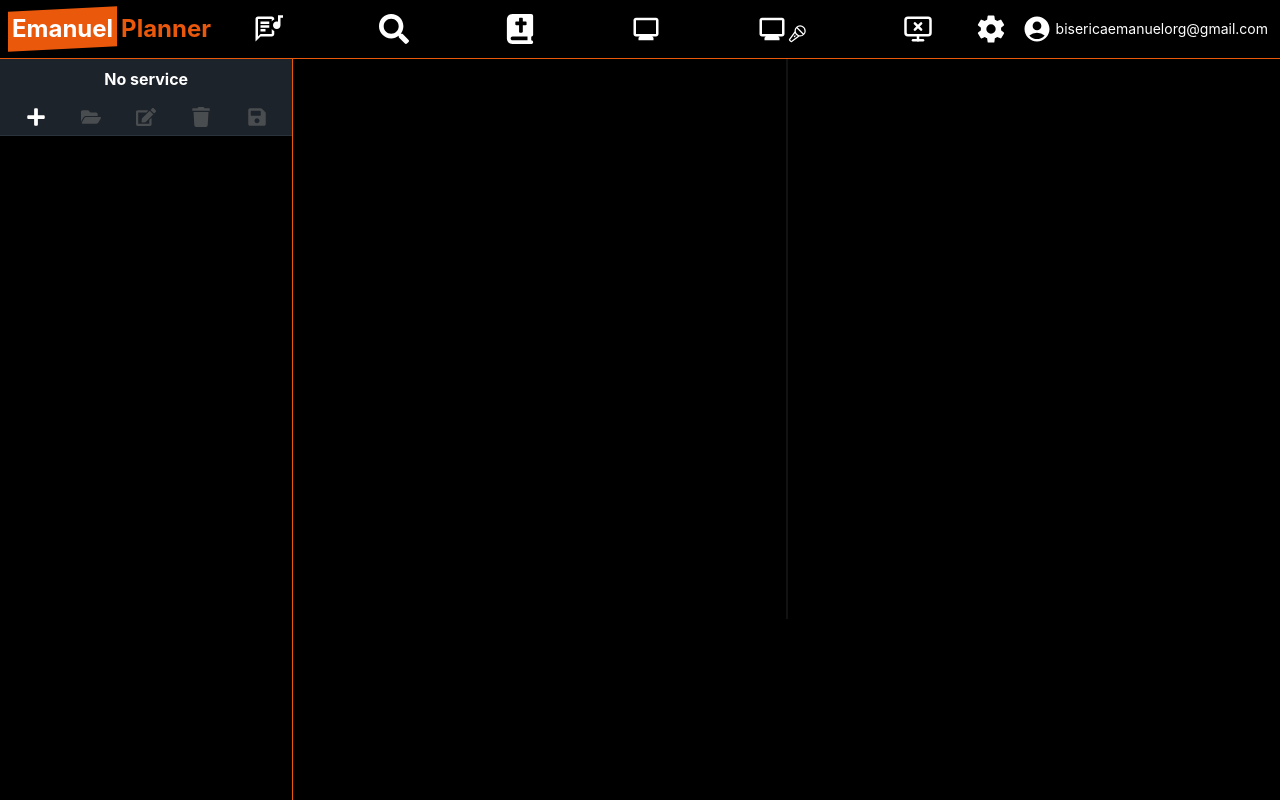
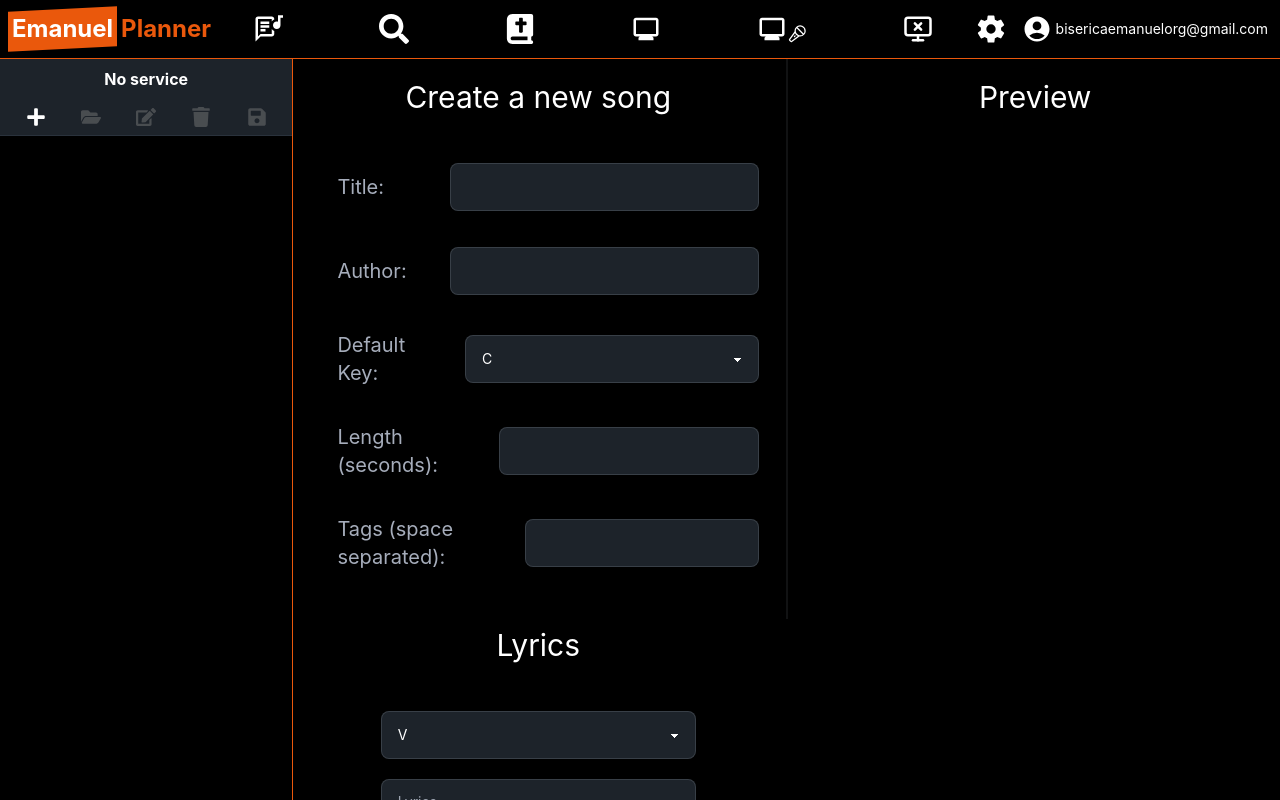
Before and after one commit to 10dnv/emn-presenter, a React (Create React App) app in the folder frontend/: page /create-song in a window 1280 px wide. Shown: the top 800 px of the page. Built offline with nearby package versions, Linux system fonts and the light colour scheme.

Commit message:
made create song template

```diff
--- a/frontend/src/components/CreateSong.jsx
+++ b/frontend/src/components/CreateSong.jsx
@@ -3,18 +3,82 @@ import React from 'react'
 function CreateSong() {
   return (
     <div className='bg-black text-white w-[100%] h-[70vh] flex  px-5 '>
-        <div id='lyrics-search-container' className='w-[50%] '></div>
+        <div id='create-song-left-container' className='w-[50%] '>
+            <div id ="create-song-title" className=' py-5 flex justify-center'>
+                <h1 className='text-3xl'>Create a new song</h1>
+            </div>
+
+            <div id ="create-song-content" className=' pt-5 flex justify-start flex-col gap-5'>
+              {/* Song title */}
+              <div className="label flex justify-between  ">
+                <span className="label-text px-5 text-xl ">Title:</span>
+                <input id="input-song-title" type="text" className="input input-bordered w-[70%] max-w-md"  />
+              </div>
+
+              {/* Song author */}
+              <div className="label flex justify-between ">
+                <span className="label-text px-5 text-xl">Author:</span>
+                <input id="input-song-author" type="text" className="input input-bordered  w-[70%] max-w-md"  />
+              </div>
+
+              {/* Song key */}
+              <div className="label flex justify-between ">
+              <span className="label-text px-5 text-xl">Default Key:</span>
+              <select id="input-song-key" className="select select-bordered w-[70%] max-w-md">
+                <option  selected>C</option>
+                <option>D</option>
+                <option>E</option>
+                <option>F</option>
+                <option>G</option>
+                <option>A</option>
+                <option>B</option>
+              </select>
+              </div>
+
+               {/* Song Length */}
+               <div className="label flex justify-between ">
+                <span className="label-text px-5 text-xl">Length (seconds):</span>
+                <input id="input-song-length" type="text" className="input input-bordered  w-[70%] max-w-md"  />
+              </div>
+
+               {/* Song tags */}
+               <div className="label flex justify-between ">
+                <span className="label-text px-5 text-xl">Tags (space separated):</span>
+                <input id="input-song-tags" type="text" className="input input-bordered  w-[70%] max-w-md"  />
+              </div>
+
+                <div id ="create-song-lyrics-title" className=' py-7 flex justify-center'>
+                      <h1 className='text-3xl'>Lyrics</h1>
+              </div>
+
+              <div id ="create-song-lyrics-content" className=' flex justify-center gap-5 '>
+                  <div className='flex flex-col items-center w-[100%] gap-5'>
+                      <select id="input-song-key" className="select select-bordered w-[70%] max-w-md">
+                          <option  selected>V</option>
+                          <option>C</option>
+                          <option>Pc</option>
+                          <option>Br</option>
+                      </select>
+
+                      <textarea class="textarea textarea-bordered w-[70%] max-w-md h-[300px]" placeholder="Lyrics..."></textarea>
+
+                      <button className="btn btn-outline btn-accent">Add section</button>
+                  </div>
+              </div>
+
+            </div>
+        </div>
         <div className="divider divider-horizontal"></div>
 
-        <div id='preview-song-container' className='w-[50%] '></div>
-    {/* //  `song name
-    //  author
-    //  default song key
-    //  length seconds
-    //  lyrycs sections
-    //  tags` */}
+        <div id='create-song-right-container' className='w-[50%] '>
+            <div id ="create-song-lyrics-title" className=' py-5 flex justify-center'>
+                    <h1 className='text-3xl'>Preview</h1>
+            </div>
 
+            <div id ="create-song-lyrics-content" className='pt-7  flex flex-col gap-5 '>
 
+            </div>
+        </div>
 </div>
   )
 }
```
